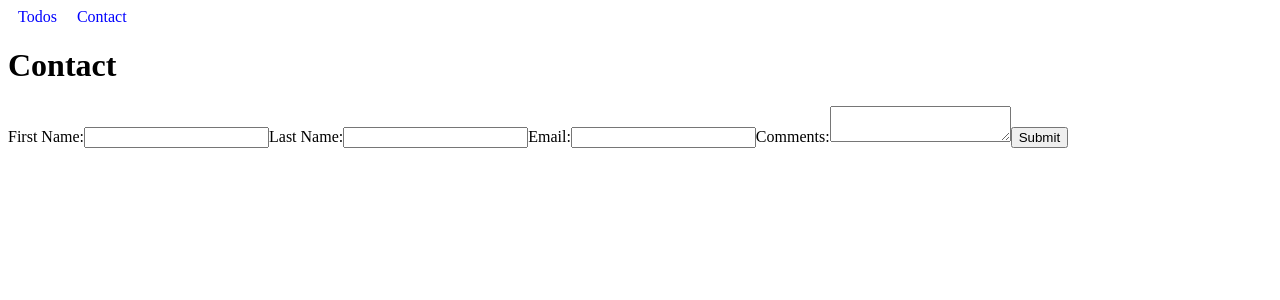
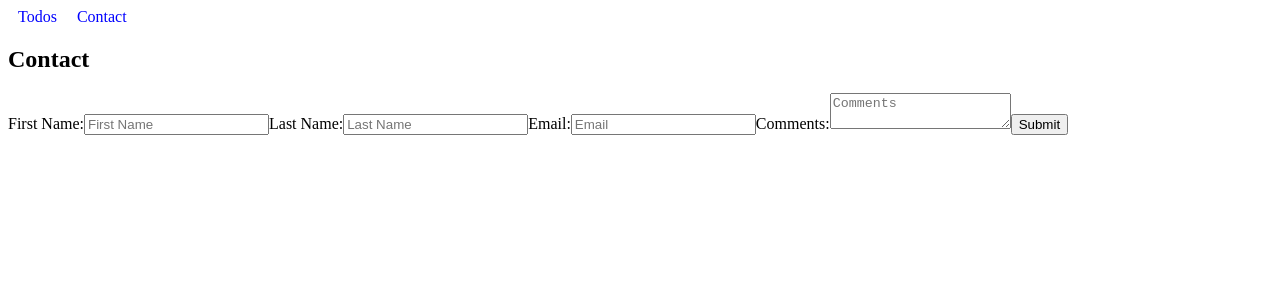
Before and after one commit to Elv-Ros22/todo-list-repo, a React (Create React App) app: page /contact in a window 1280 px wide. Shown: the top 300 px of the page. Built offline with nearby package versions, Linux system fonts and the light colour scheme.

Commit message:
Added placeholders for required fields

```diff
--- a/src/components/ContactForm.js
+++ b/src/components/ContactForm.js
@@ -18,12 +18,13 @@ function ContactForm() {
 
   return (
     <div>
-      <h1>Contact</h1>
+      <h2>Contact</h2>
       <form>
         <label>First Name:</label>
         <input
           type="text"
           name="firstName"
+          placeholder="First Name"
           value={formData.firstName}
           onChange={handleChange}
         />
@@ -32,6 +33,7 @@ function ContactForm() {
         <input
           type="text"
           name="lastName"
+          placeholder="Last Name"
           value={formData.lastName}
           onChange={handleChange}
         />
@@ -40,13 +42,15 @@ function ContactForm() {
         <input
           type="email"
           name="email"
+          placeholder="Email"
           value={formData.email}
           onChange={handleChange}
         />
 
         <label>Comments:</label>
         <textarea
-          name="email"
+          name="comments"
+          placeholder="Comments"
           value={formData.comments}
           onChange={handleChange}
         />
```
